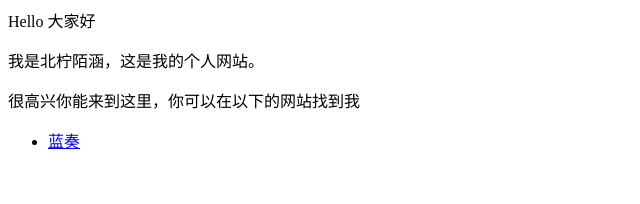
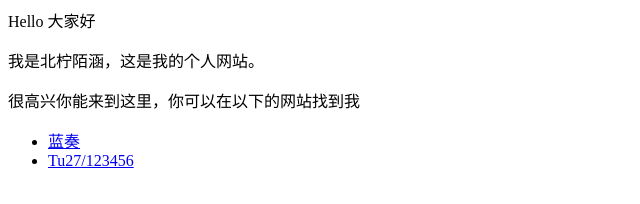
Before and after one commit to C-baibai/C-baibai.github.io, a plain HTML site: page index.html in a window 1280 px wide. Shown: the whole page, without its empty margins (0-640 px from the left). Drawn offline with Linux system fonts and the light colour scheme.

Commit message:
Update index.html

```diff
--- a/index.html
+++ b/index.html
@@ -4,4 +4,5 @@
 
 <ul>
 <li> <a href="https://www.lanzous.com/b00n9630h">蓝奏</a> </li>
+<li> <a href="http://tu27.ys168.com">Tu27/123456</a> </li>
 </ul>
```
